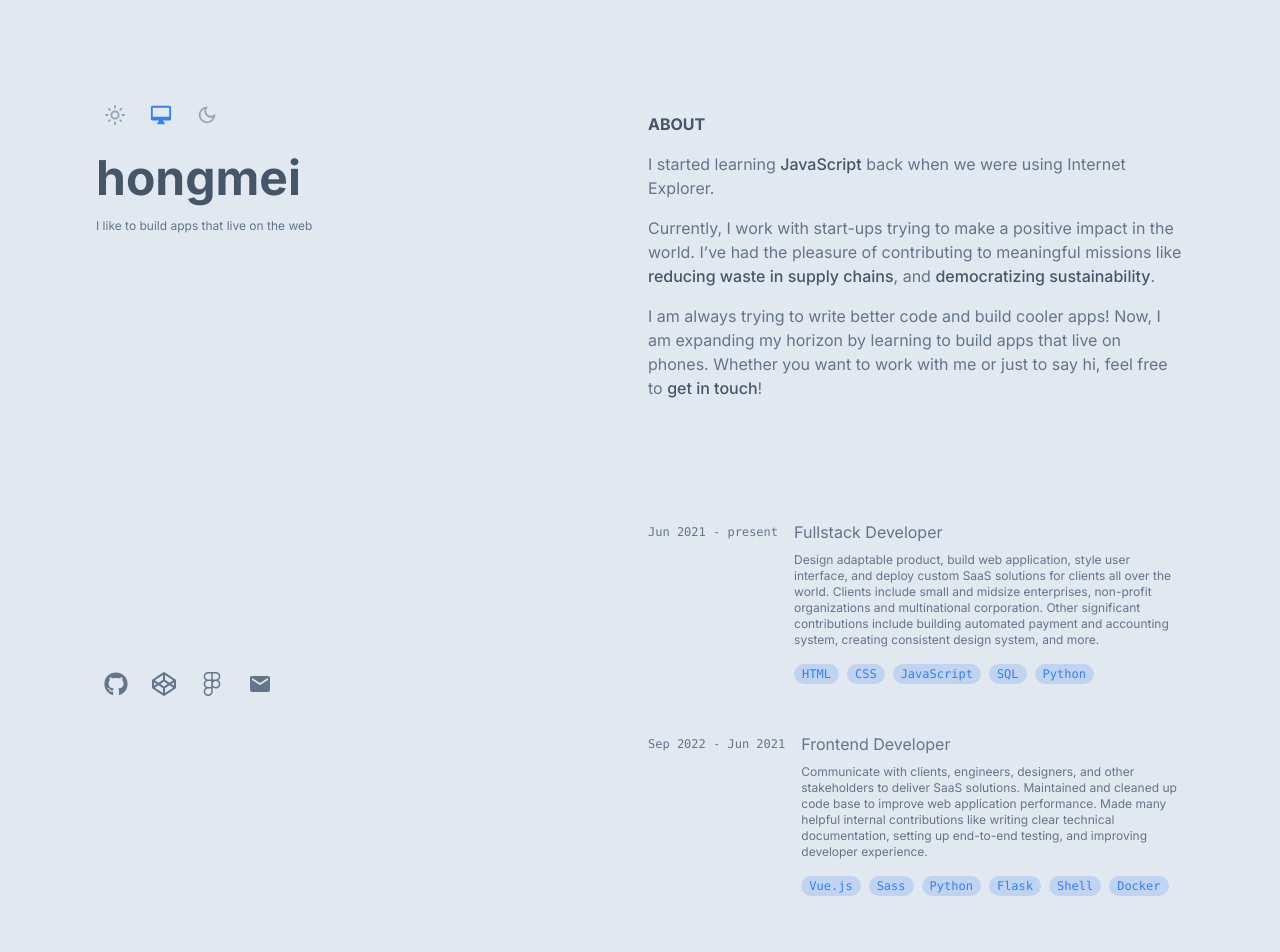
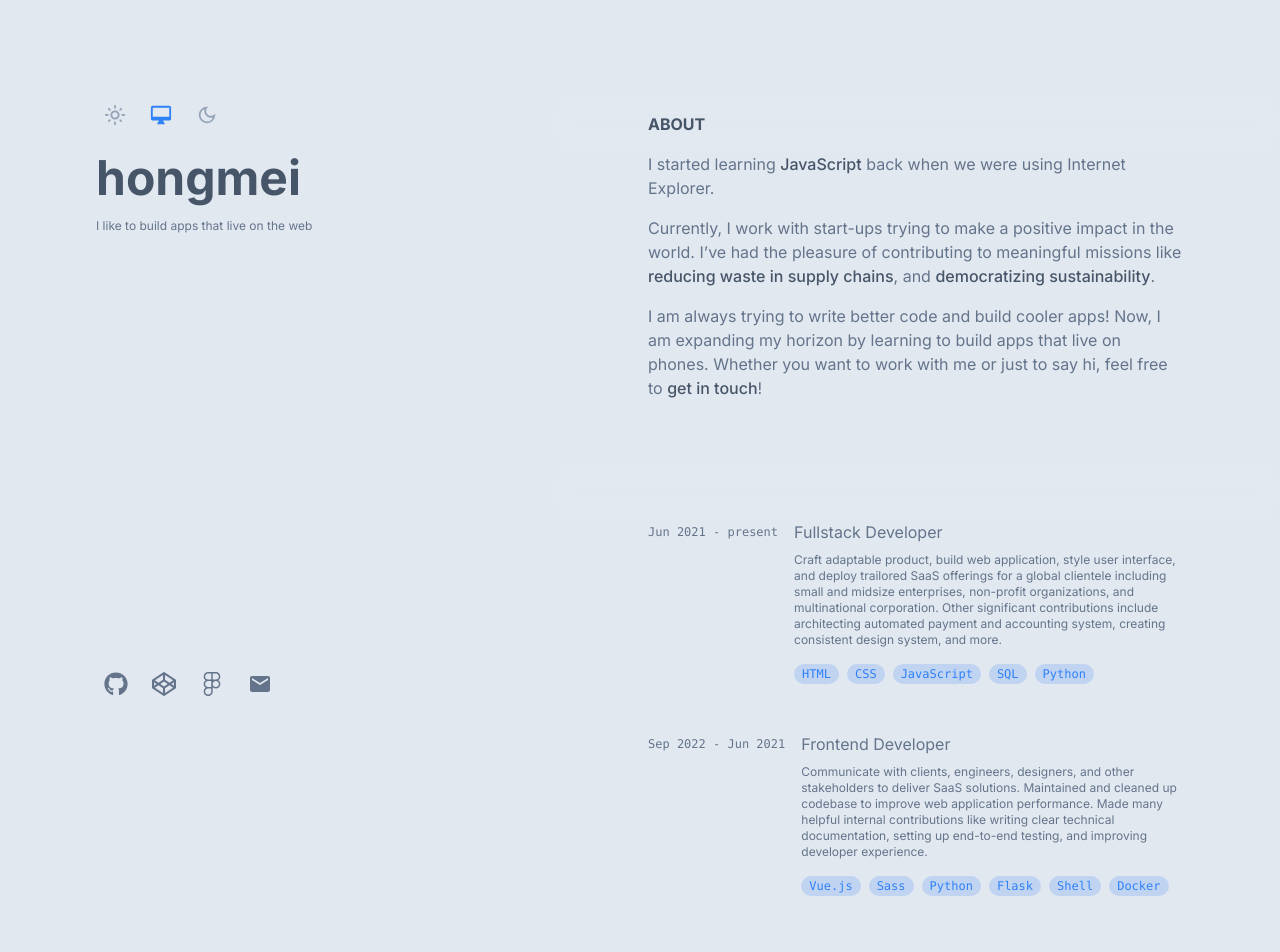
Before and after one commit to hongmei-codes/hongmei-codes.github.io, a Next.js app: page / in a window 1280 px wide. Shown: the top 952 px of the page. Built offline with nearby package versions, Linux system fonts and the light colour scheme.

Commit message:
updated experience content

```diff
--- a/app/contents/experiences.ts
+++ b/app/contents/experiences.ts
@@ -18,7 +18,7 @@ const expriences: experienceType[] = [
       year: 0,
     },
     summary:
-      "Design adaptable product, build web application, style user interface, and deploy custom SaaS solutions for clients all over the world. Clients include small and midsize enterprises, non-profit organizations and multinational corporation. Other significant contributions include building automated payment and accounting system, creating consistent design system, and more.",
+      "Craft adaptable product, build web application, style user interface, and deploy trailored SaaS offerings for a global clientele including small and midsize enterprises, non-profit organizations, and multinational corporation. Other significant contributions include architecting automated payment and accounting system, creating consistent design system, and more.",
     techSkills: ["HTML", "CSS", "JavaScript", "SQL", "Python"],
   },
   {
@@ -38,7 +38,7 @@ const expriences: experienceType[] = [
       year: 2021,
     },
     summary:
-      "Communicate with clients, engineers, designers, and other stakeholders to deliver SaaS solutions. Maintained and cleaned up code base to improve web application performance. Made many helpful internal contributions like writing clear technical documentation, setting up end-to-end testing, and improving developer experience.",
+      "Communicate with clients, engineers, designers, and other stakeholders to deliver SaaS solutions. Maintained and cleaned up codebase to improve web application performance. Made many helpful internal contributions like writing clear technical documentation, setting up end-to-end testing, and improving developer experience.",
     techSkills: ["Vue.js", "Sass", "Python", "Flask", "Shell", "Docker"],
   },
 ];
```
